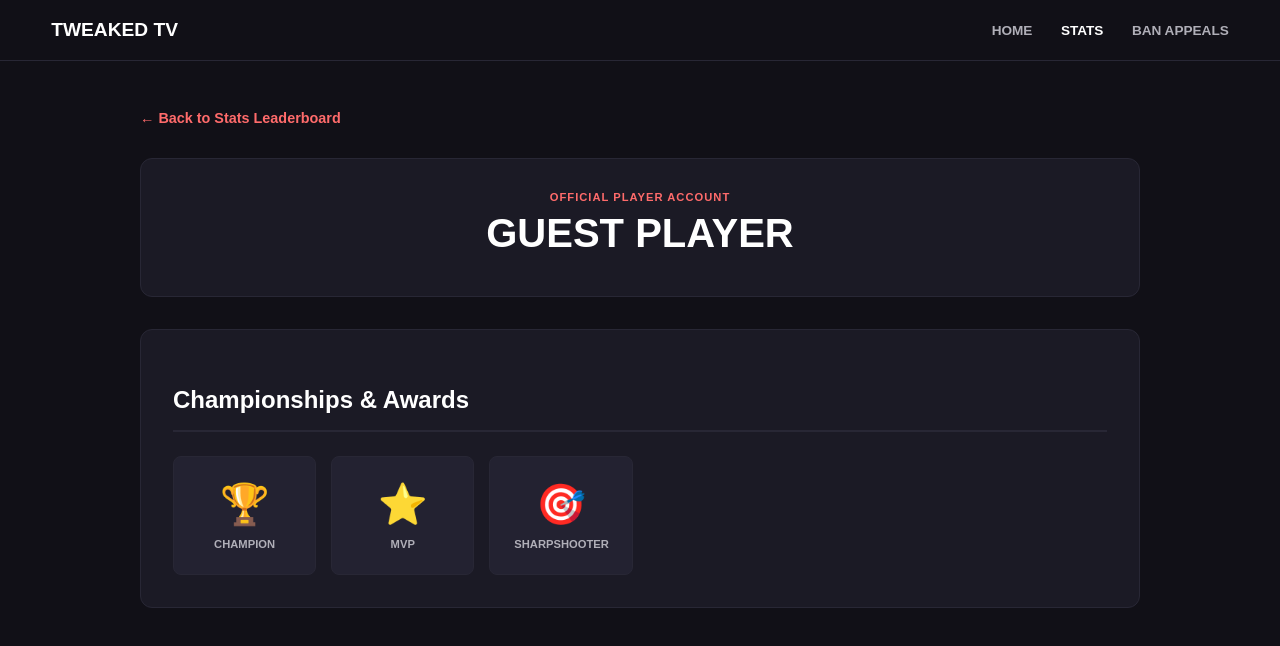
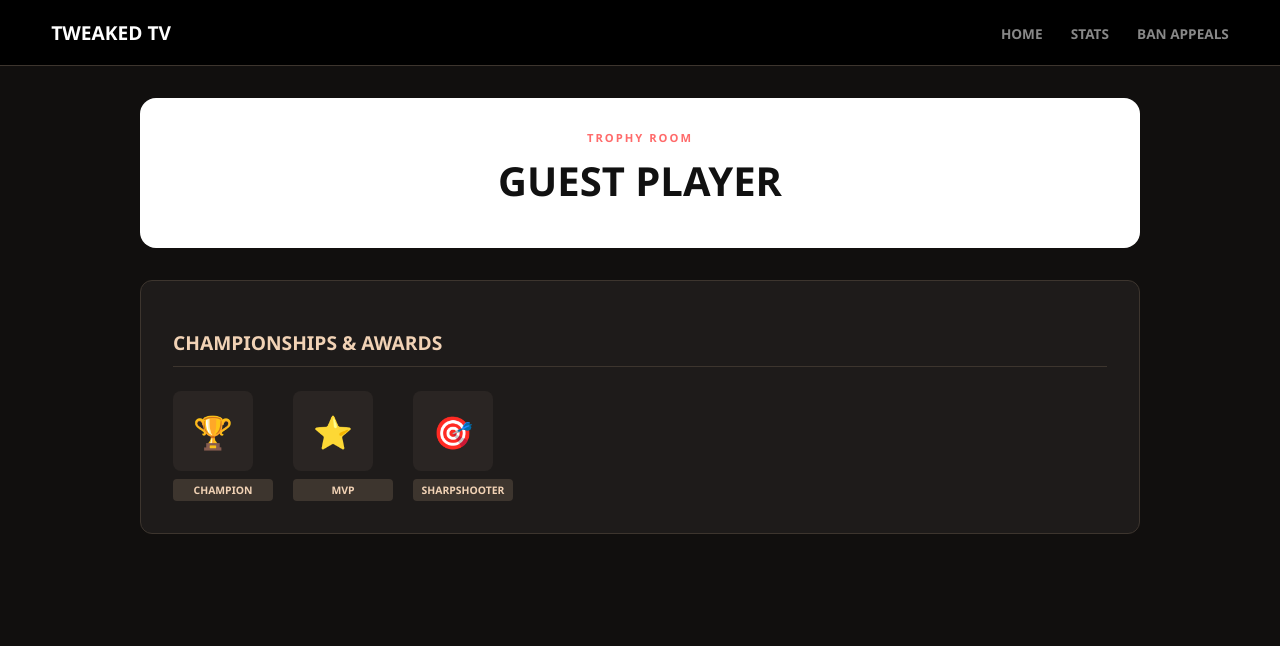
Before and after one commit to Tweaked2024/vfl-rblx, a plain HTML site: page trophy.html in a window 1280 px wide. Drawn offline with Linux system fonts and the light colour scheme.

Commit message:
Update trophy.html

```diff
--- a/trophy.html
+++ b/trophy.html
@@ -5,38 +5,37 @@
     <meta name="viewport" content="width=device-width, initial-scale=1.0">
     <title>Trophy Room</title>
     <style>
-        /* 1. GLOBAL VARIABLES - Matches your main site */
         :root {
-            --bg-main: #111017;
-            --bg-card: #1b1a25;
-            --border: #282735;
-            --text-main: #ffffff;
-            --text-muted: #b0afb8;
-            --accent: #ff6b6b;
+            --bg-deep: #110f0e;
+            --card-bg: #1e1b1a;
+            --gold-text: #f1d2b5;
+            --gold-border: #3d352e;
+            --accent-red: #ff6b6b;
         }
 
-        body { background-color: var(--bg-main); color: var(--text-main); font-family: sans-serif; margin: 0; }
+        body { background-color: var(--bg-deep); color: #ffffff; font-family: 'Segoe UI', sans-serif; margin: 0; }
 
-        /* 2. SHARED NAVBAR */
-        nav { background-color: var(--bg-main); padding: 1.2rem 4%; display: flex; justify-content: space-between; align-items: center; border-bottom: 1px solid var(--border); }
+        /* Navbar */
+        nav { background-color: #000; padding: 1.2rem 4%; display: flex; justify-content: space-between; align-items: center; border-bottom: 1px solid var(--gold-border); }
         .nav-logo { font-weight: 900; color: white; text-decoration: none; font-size: 1.2rem; }
-        .nav-links a { color: var(--text-muted); text-decoration: none; margin-left: 1.5rem; font-size: 0.85rem; font-weight: 600; text-transform: uppercase; }
-        .nav-links a.active { color: var(--text-main); }
+        .nav-links a { color: #888; text-decoration: none; margin-left: 1.5rem; font-size: 0.85rem; font-weight: 600; text-transform: uppercase; }
 
-        /* 3. LAYOUT */
-        .page-container { max-width: 1000px; margin: 3rem auto; padding: 0 2rem; }
-        .back-link { color: var(--accent); text-decoration: none; font-size: 0.9rem; font-weight: 700; margin-bottom: 2rem; display: inline-block; }
+        /* Container */
+        .page-container { max-width: 1000px; margin: 2rem auto; padding: 0 20px; }
 
-        /* 4. CARDS (Matching your VFL site look) */
-        .header-card { background: var(--bg-card); border: 1px solid var(--border); padding: 2rem; border-radius: 12px; text-align: center; margin-bottom: 2rem; }
-        .player-name { font-size: 2.5rem; font-weight: 800; margin: 0.5rem 0; }
-        .awards-card { background: var(--bg-card); border: 1px solid var(--border); border-radius: 12px; padding: 2rem; }
-        .awards-title { font-size: 1.5rem; margin-bottom: 1.5rem; border-bottom: 2px solid var(--border); padding-bottom: 1rem; }
+        /* Header Card */
+        .header-card { background: #fff; border-radius: 16px; padding: 2rem; text-align: center; margin-bottom: 2rem; color: #111; }
+        .player-name { font-size: 2.5rem; font-weight: 900; margin: 0.5rem 0; text-transform: uppercase; }
 
-        .trophy-shelf { display: grid; grid-template-columns: repeat(auto-fill, minmax(140px, 1fr)); gap: 15px; }
-        .trophy-item { background: #232231; border: 1px solid var(--border); padding: 1.5rem; border-radius: 8px; text-align: center; }
-        .trophy-icon { font-size: 2.5rem; display: block; margin-bottom: 10px; }
-        .trophy-label { font-size: 0.7rem; font-weight: 700; color: var(--text-muted); text-transform: uppercase; }
+        /* Section Layout */
+        .trophy-case-section { background: var(--card-bg); border: 1px solid var(--gold-border); border-radius: 12px; padding: 2rem; margin-bottom: 2rem; }
+        .section-title { color: var(--gold-text); font-size: 1.2rem; font-weight: 800; margin-bottom: 1.5rem; text-transform: uppercase; border-bottom: 1px solid var(--gold-border); padding-bottom: 10px; }
+
+        /* Trophy Grid */
+        .trophy-grid { display: flex; flex-wrap: wrap; gap: 20px; }
+        .trophy-box { text-align: center; width: 100px; }
+        .trophy-image { width: 80px; height: 80px; background: #2a2523; border-radius: 8px; margin-bottom: 8px; display: flex; align-items: center; justify-content: center; font-size: 2rem; }
+        .trophy-tag { background: var(--gold-border); color: var(--gold-text); font-size: 0.65rem; font-weight: 700; padding: 4px 8px; border-radius: 4px; text-transform: uppercase; }
     </style>
 </head>
 <body>
@@ -51,19 +50,27 @@
     </nav>
 
     <div class="page-container">
-        <a href="stats.html" class="back-link">← Back to Stats Leaderboard</a>
-
         <div class="header-card">
-            <div style="color: var(--accent); font-size: 0.7rem; font-weight: 700; letter-spacing: 1px;">OFFICIAL PLAYER ACCOUNT</div>
+            <div style="color: var(--accent-red); font-size: 0.7rem; font-weight: 800; letter-spacing: 2px;">TROPHY ROOM</div>
             <h1 id="display-name" class="player-name">LOADING...</h1>
         </div>
 
-        <div class="awards-card">
-            <h3 class="awards-title">Championships & Awards</h3>
-            <div class="trophy-shelf">
-                <div class="trophy-item"><span class="trophy-icon">🏆</span><div class="trophy-label">CHAMPION</div></div>
-                <div class="trophy-item"><span class="trophy-icon">⭐</span><div class="trophy-label">MVP</div></div>
-                <div class="trophy-item"><span class="trophy-icon">🎯</span><div class="trophy-label">SHARPSHOOTER</div></div>
+        <!-- Section Template -->
+        <div class="trophy-case-section">
+            <h2 class="section-title">Championships & Awards</h2>
+            <div class="trophy-grid">
+                <div class="trophy-box">
+                    <div class="trophy-image">🏆</div>
+                    <div class="trophy-tag">CHAMPION</div>
+                </div>
+                <div class="trophy-box">
+                    <div class="trophy-image">⭐</div>
+                    <div class="trophy-tag">MVP</div>
+                </div>
+                <div class="trophy-box">
+                    <div class="trophy-image">🎯</div>
+                    <div class="trophy-tag">SHARPSHOOTER</div>
+                </div>
             </div>
         </div>
     </div>
```
